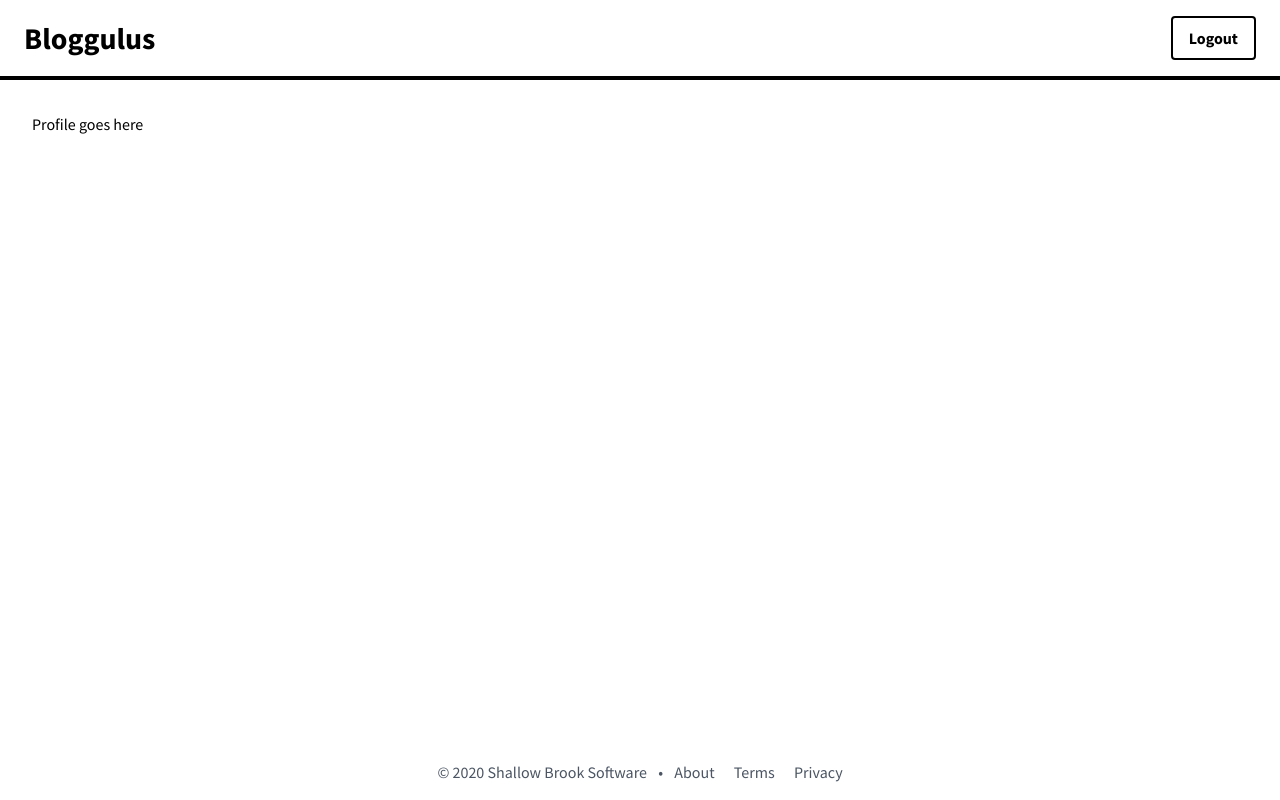
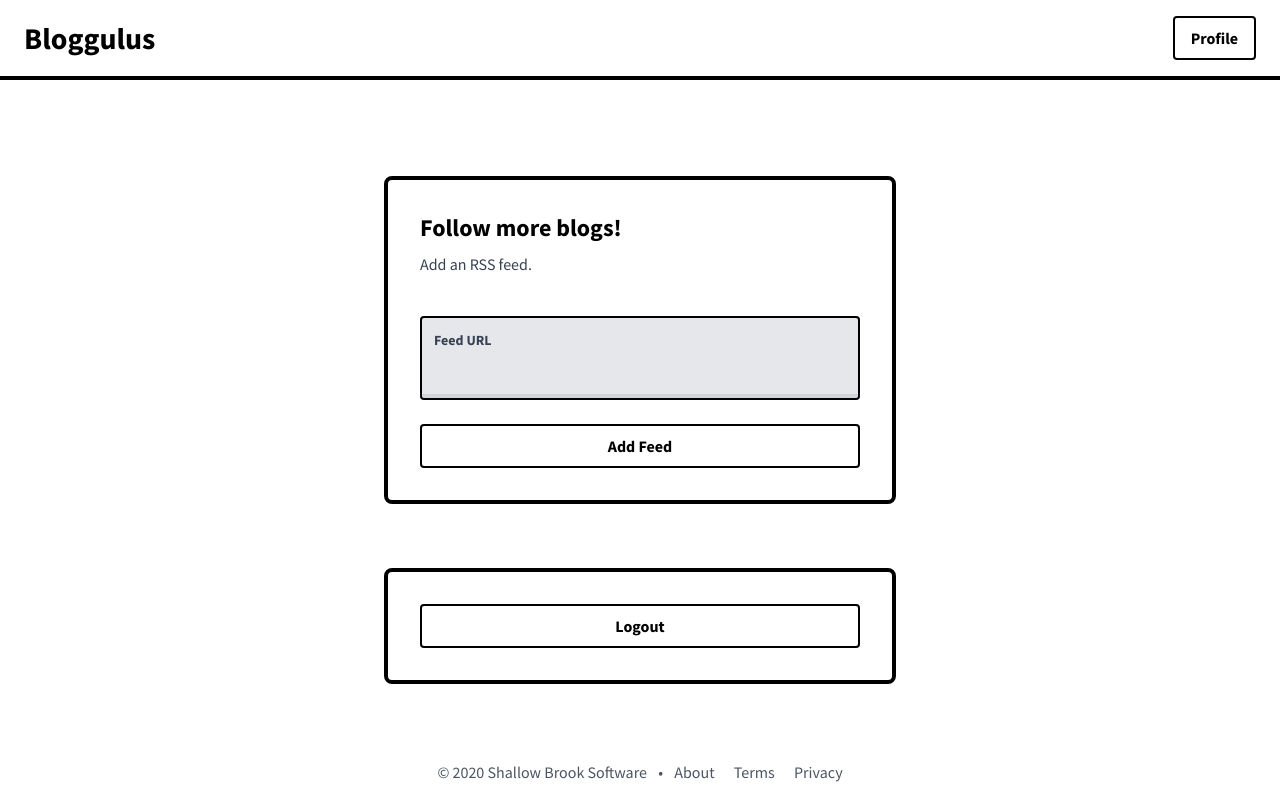
Before and after one commit to theandrew168/bloggulus, a Django app: page /profile/ in a window 1280 px wide. Run offline with Django 3.2, Linux system fonts and the light colour scheme; the visitor is signed in with stand-in values (Sample User, id 1).

Commit message:
Add form for adding RSS feeds

```diff
--- /dev/null
+++ b/bloggulus/core/forms.py
@@ -0,0 +1,60 @@
+from django import forms
+from django.core.exceptions import ValidationError
+from django.utils.translation import gettext_lazy as _
+import feedparser
+
+from .models import Feed, Post
+
+
+class RSSFeedForm(forms.Form):
+    url = forms.URLField(label='Feed URL')
+
+    def clean(self):
+        super().clean()
+
+        url = self.cleaned_data.get('url')
+        if not url:
+            # short-circuit if URL isn't valid
+            return self.cleaned_data
+
+        d = feedparser.parse(url)
+        if 'feed' not in d:
+            raise ValidationError(_('Invalid RSS feed'), code='invalid')
+        if 'entries' not in d:
+            raise ValidationError(_('Invalid RSS feed'), code='invalid')
+
+        feed = d['feed']
+        if 'title' not in feed:
+            raise ValidationError(_('Invalid RSS feed'), code='invalid')
+        if 'updated' not in feed:
+            raise ValidationError(_('Invalid RSS feed'), code='invalid')
+
+        return self.cleaned_data
+
+    def add_feed(self):
+        url = self.cleaned_data['url']
+
+        d = feedparser.parse(url)
+        feed = d['feed']
+        posts = d['entries']
+
+        title = feed['title']
+        updated = feed['updated']
+
+        existing = Feed.objects.filter(url=url)
+        if existing.exists():
+            return
+
+        f = Feed(title=title, url=url, updated=updated)
+        f.save()
+
+        for post in posts:
+            title = post.get('title')
+            url = post.get('link')
+            updated = post.get('updated')
+
+            if not all([title, url, updated]):
+                continue
+
+            p = Post(feed=f, title=title, url=url, updated=updated)
+            p.save()
--- a/bloggulus/core/templates/core/base.html
+++ b/bloggulus/core/templates/core/base.html
@@ -20,10 +20,7 @@
 	<header class="flex justify-between items-center border-b-4 border-black py-4 px-6">
 		<a href="{% url 'core:index' %}" class="font-bold text-3xl">Bloggulus</a>
 		{% if user.is_authenticated %}
-			<form method="post" action="{% url 'core:logout' %}">
-				{% csrf_token %}
-				<button type="submit" class="bg-orange-300 hover:bg-orange-400 font-semibold border-black border-2 rounded py-2 px-4 transition duration-200">Logout</button>
-			</form>
+			<a class="bg-orange-300 hover:bg-orange-400 font-semibold border-black border-2 rounded py-2 px-4 transition duration-200" href="{% url 'core:profile' %}">Profile</a>
 		{% else %}
 			<a class="bg-orange-300 hover:bg-orange-400 font-semibold border-black border-2 rounded py-2 px-4 transition duration-200" href="{% url 'core:login' %}">Login</a>
 		{% endif %}
--- a/bloggulus/core/templates/core/profile.html
+++ b/bloggulus/core/templates/core/profile.html
@@ -2,5 +2,44 @@
 {% load static %}
 
 {% block main %}
-	<p>Profile goes here</p>
+	<div class="max-w-lg mx-auto bg-white border-black border-4 mt-16 p-8 rounded-lg">
+
+		<section>
+			<h3 class="font-bold text-2xl">Follow more blogs!</h3>
+			<p class="text-gray-700 pt-2">Add an RSS feed.</p>
+		</section>
+
+		<section class="mt-10">
+			<form class="flex flex-col" method="post" action="{% url 'core:profile' %}">
+				{% csrf_token %}
+
+				{% for error in form.non_field_errors %}
+				<div class="mb-6 p-4 border-2 border-red-800 rounded-lg bg-red-400">
+					<p class="text-white text-md">{{ error }}</p>
+				</div>
+				{% endfor %}
+
+				{% for error in form.url.errors %}
+					<p class="m-2 text-red-700 text-sm">{{ error }}</p>
+				{% endfor %}
+				<div class="mb-6 pt-3 rounded border-2 bg-gray-200 {% if form.url.errors %} border-red-700 {% else %} border-black {% endif %}">
+					<label class="block text-gray-700 text-sm font-bold mb-2 ml-3" for="{{ form.url.id_for_label }}">{{ form.url.label }}</label>
+					<input type="text" id="{{ form.url.id_for_label }}" name="{{ form.url.html_name }}" class="bg-gray-200 rounded w-full text-gray-700 focus:outline-none border-b-4 border-gray-300 focus:border-orange-400 transition duration-500 px-3 pb-3">
+				</div>
+
+				<button class="bg-orange-300 hover:bg-orange-400 font-bold py-2 rounded border-black border-2 transition duration-200" type="submit">Add Feed</button>
+				<input type="hidden" name="next" value="{{ next }}" />
+
+			</form>
+		</section>
+
+	</div>
+
+	<div class="max-w-lg mx-auto bg-white border-black border-4 mt-16 p-8 rounded-lg">
+			<form class="flex flex-col" method="post" action="{% url 'core:logout' %}">
+				{% csrf_token %}
+
+				<button type="submit" class="bg-orange-300 hover:bg-orange-400 font-bold py-2 rounded border-black border-2 transition duration-200">Logout</button>
+			</form>
+	</div>
 {% endblock %}
--- a/bloggulus/core/views.py
+++ b/bloggulus/core/views.py
@@ -1,6 +1,9 @@
 from django.contrib.auth import views as auth_views
+from django.contrib.auth.mixins import LoginRequiredMixin
+from django.urls import reverse_lazy
 from django.views import generic
 
+from .forms import RSSFeedForm
 from .models import Feed, Post
 
 
@@ -22,8 +25,14 @@ class LogoutView(auth_views.LogoutView):
     pass
 
 
-class ProfileView(generic.TemplateView):
+class ProfileView(LoginRequiredMixin, generic.FormView):
     template_name = 'core/profile.html'
+    form_class = RSSFeedForm
+    success_url = reverse_lazy('core:index')
+
+    def form_valid(self, form):
+        form.add_feed()
+        return super().form_valid(form)
 
 
 class AboutView(generic.TemplateView):
@@ -36,34 +45,3 @@ class TermsView(generic.TemplateView):
 
 class PrivacyView(generic.TemplateView):
     template_name = 'core/privacy.html'
-
-
-# def process(request):
-#     url = request.POST['feed'].strip()
-#
-#     d = feedparser.parse(url)
-#     feed = d['feed']
-#     posts = d['entries']
-#
-#     title = feed['title']
-#     updated = feed['updated']
-#
-#     try:
-#         existing = Feed.objects.get(url=url)
-#     except Feed.DoesNotExist:
-#         pass
-#     else:
-#         print('skipping existing feed!')
-#         return HttpResponseRedirect(reverse('feeds:index'))
-#
-#     f = Feed(title=title, url=url, updated=updated)
-#     f.save()
-#
-#     for post in posts:
-#         title = post['title']
-#         url = post['link']
-#         updated = post['updated']
-#         p = Post(feed=f, title=title, url=url, updated=updated)
-#         p.save()
-#
-#     return HttpResponseRedirect(reverse('feeds:index'))
--- a/bloggulus/settings.py
+++ b/bloggulus/settings.py
@@ -94,6 +94,7 @@ AUTH_PASSWORD_VALIDATORS = [
     },
 ]
 
+LOGIN_URL = 'core:login'
 LOGIN_REDIRECT_URL = 'core:index'
 LOGOUT_REDIRECT_URL = 'core:index'
 
--- a/bloggulus/urls.py
+++ b/bloggulus/urls.py
@@ -4,7 +4,7 @@ from django.urls import include, path
 
 urlpatterns = [
     path('', include('bloggulus.core.urls')),
-    path('admin/', admin.site.urls),
+    path('manage/', admin.site.urls),
 ]
 
 if settings.DEBUG:
```
